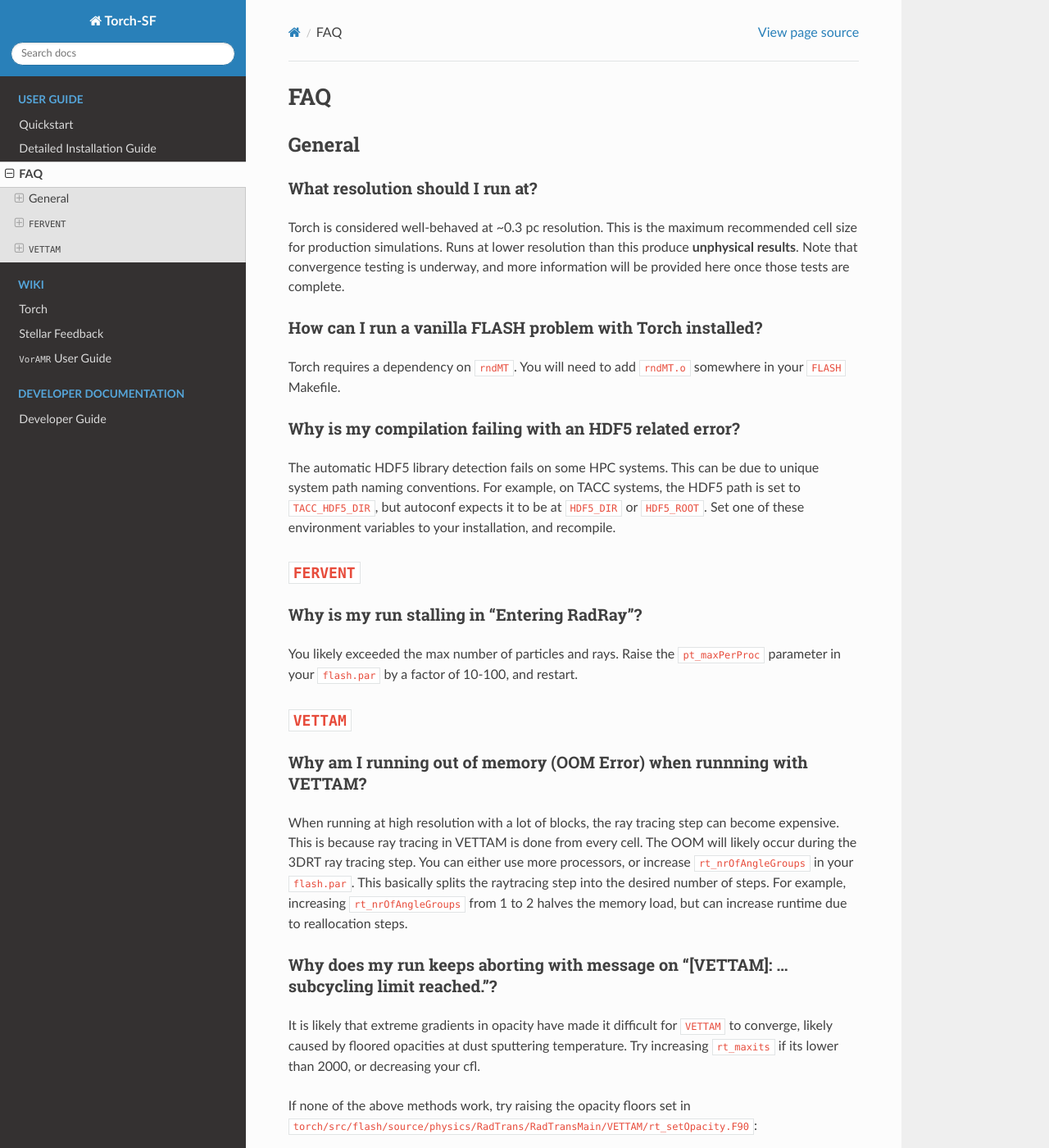
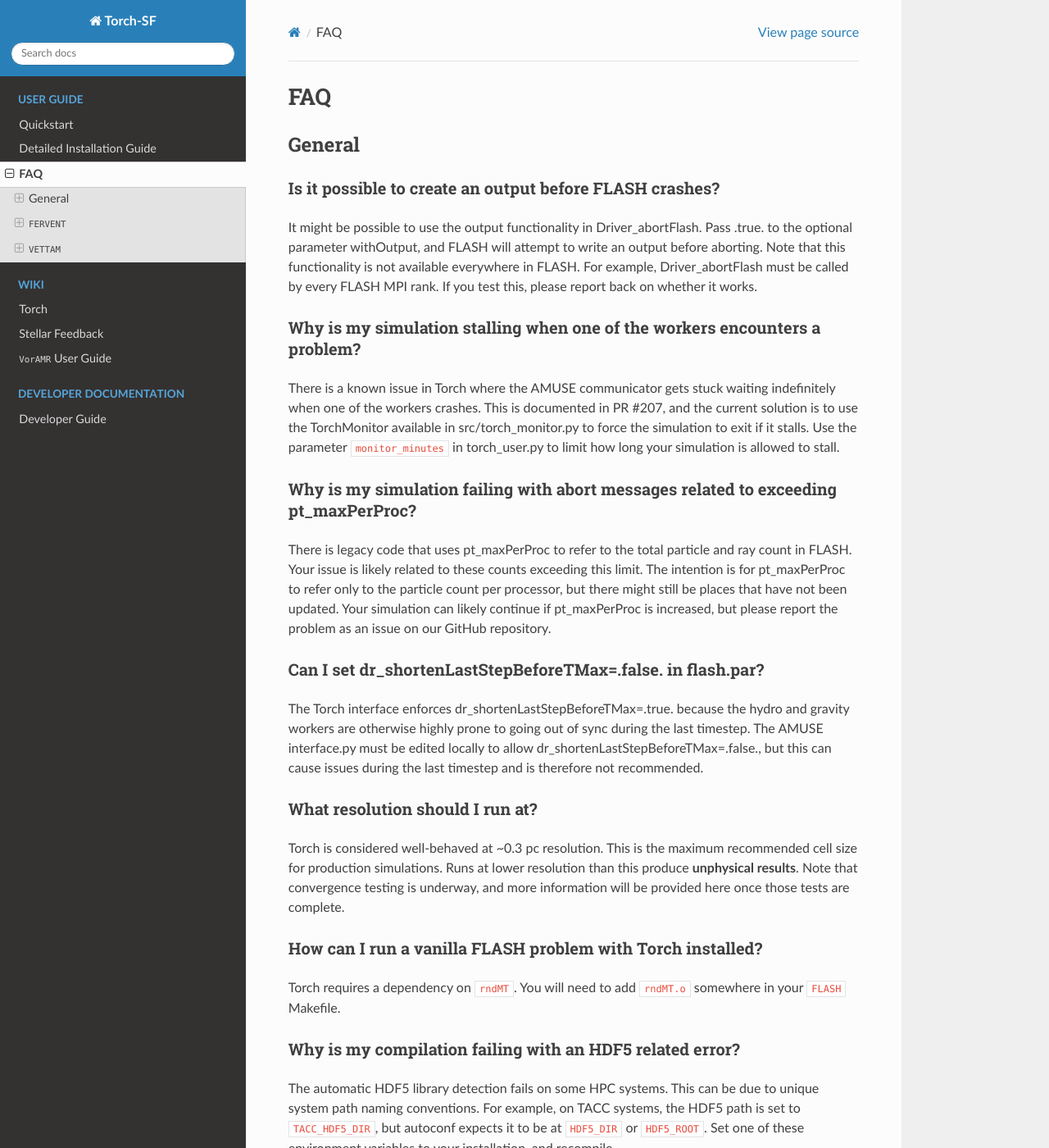
Before and after one commit to torch-sf/torch, a Sphinx documentation site: the page built from docs/rtd/source/manual/FAQ.md, in a window 1280 px wide and 1400 px high. Shown: the whole window at 82% size. Built offline with Sphinx 7.4.7 and the Read the Docs theme 3.1.0, drawn with Linux system fonts in a browser that asks for light colours.

Commit message:
added FAQs for stalls, pt_maxPerProc, dr_shortenLastStepBeforeTMax, and outputs in abortFlash

```diff
--- a/docs/rtd/source/manual/FAQ.md
+++ b/docs/rtd/source/manual/FAQ.md
@@ -1,6 +1,39 @@
 # FAQ
 
 ## General
+
+### Is it possible to create an output before FLASH crashes?
+
+It might be possible to use the output functionality in Driver_abortFlash. Pass .true.
+to the optional parameter withOutput, and FLASH will attempt to write an output before
+aborting. Note that this functionality is not available everywhere in FLASH. For example,
+Driver_abortFlash must be called by every FLASH MPI rank. If you test this, please
+report back on whether it works.
+
+### Why is my simulation stalling when one of the workers encounters a problem?
+
+There is a known issue in Torch where the AMUSE communicator gets stuck waiting
+indefinitely when one of the workers crashes. This is documented in PR #207, and the
+current solution is to use the TorchMonitor available in src/torch_monitor.py to force
+the simulation to exit if it stalls. Use the parameter `monitor_minutes` in
+torch_user.py to limit how long your simulation is allowed to stall.
+
+### Why is my simulation failing with abort messages related to exceeding pt_maxPerProc?
+
+There is legacy code that uses pt_maxPerProc to refer to the total particle and ray
+count in FLASH. Your issue is likely related to these counts exceeding this limit. The
+intention is for pt_maxPerProc to refer only to the particle count per processor, but
+there might still be places that have not been updated. Your simulation can likely
+continue if pt_maxPerProc is increased, but please report the problem as an issue on our
+GitHub repository.
+
+### Can I set dr_shortenLastStepBeforeTMax=.false. in flash.par?
+
+The Torch interface enforces dr_shortenLastStepBeforeTMax=.true. because the hydro and
+gravity workers are otherwise highly prone to going out of sync during the last timestep.
+The AMUSE interface.py must be edited locally to allow
+dr_shortenLastStepBeforeTMax=.false., but this can cause issues during the last timestep
+and is therefore not recommended.
 
 ### What resolution should I run at?
 
```
